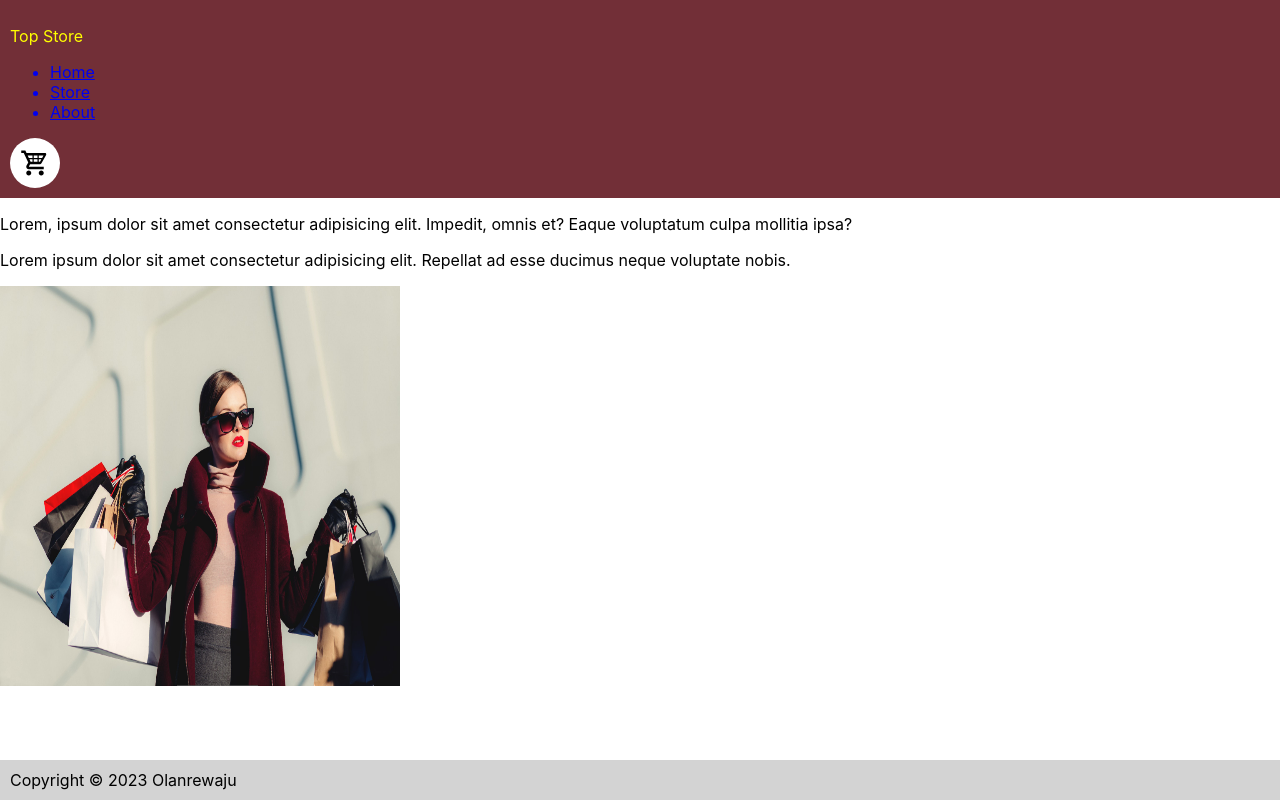
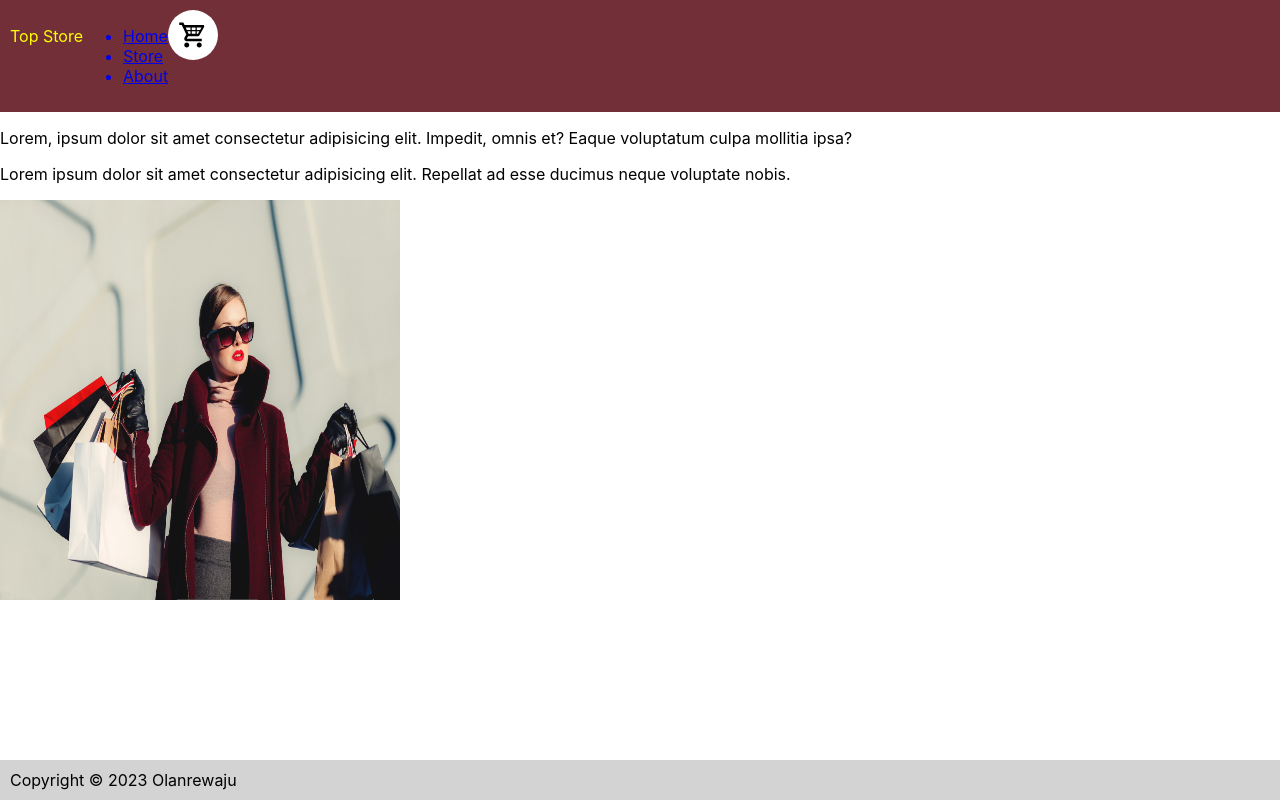
Before and after one commit to Lakatabu01/shopping-cart, a React (Create React App) app: page / in a window 1280 px wide. Built offline with nearby package versions, Linux system fonts and the light colour scheme.

Commit message:
create state to save items purchased

```diff
--- a/src/App.js
+++ b/src/App.js
@@ -1,4 +1,5 @@
 import "./App.css";
+import React, { useState } from "react";
 import { Header } from "./components/header";
 import { BrowserRouter, Routes, Route } from "react-router-dom";
 import { Store } from "./components/store";
@@ -7,13 +8,22 @@ import { About } from "./components/about";
 import { Footer } from "./components/footer";
 
 function App() {
+  const [itemsPurchased, setItemsPurchased] = useState(0);
+
+  const handleClick = () => {
+    setItemsPurchased(itemsPurchased + 1);
+  };
+
   return (
     <BrowserRouter>
       <div className="App">
-        <Header />
+        <Header quantity={itemsPurchased} />
         <Routes>
           <Route path="/" element={<Home />} />
-          <Route path="/store" element={<Store />} />
+          <Route
+            path="/store"
+            element={<Store count={handleClick} items={itemsPurchased} />}
+          />
           <Route path="/about" element={<About />} />
         </Routes>
         <Footer />
--- a/src/components/component.css
+++ b/src/components/component.css
@@ -2,6 +2,7 @@
     background-color:  #722F37;
     margin: 0;
     padding: 10px;
+    display: flex;
 }
 .svg-background{
     background-color: white;
@@ -10,7 +11,29 @@
     border-radius: 25px;
     padding: 10px;
 }
+.svg-container{
+    position: relative;
+    height: 55px;
+    width: 33px;
+}
 .cart{
     height: 30px;
     width: 30px;
 }
+.quantity > div{
+    color: white;
+    padding-left: 2px;
+    padding-bottom: 2px;
+}
+.quantity{
+    position: absolute;
+    bottom: 2px;
+    left: 0px;
+    z-index: 3;
+    background-color: blue;
+    border-radius: 50%;
+    padding: 4px;
+    height: 15px;
+    width: 15px;
+
+}
--- a/src/components/header.js
+++ b/src/components/header.js
@@ -3,7 +3,7 @@ import { Link, NavLink } from "react-router-dom";
 import "./component.css";
 import cartSvg from "../assets/cart-variant.svg";
 
-export const Header = () => {
+export const Header = (props) => {
   const logoStyle = {
     color: "#FFFF00",
   };
@@ -11,6 +11,7 @@ export const Header = () => {
   return (
     <div className="header">
       <p style={logoStyle}>Top Store</p>
+
       <ul>
         <Link to="/">
           <li>Home</li>
@@ -25,8 +26,21 @@ export const Header = () => {
         </NavLink>
       </ul>
 
-      <div className="svg-background">
-        <img src={cartSvg} alt="cart icon" className="cart" />
+      <div className="svg-container">
+        <div className="svg-background">
+          <img src={cartSvg} alt="cart icon" className="cart" />
+
+          {/* This piece of code checks if an item
+        has been added to cart then displays a
+        notification*/}
+          {props.quantity > 0 ? (
+            <div className="quantity">
+              <div> {props.quantity} </div>
+            </div>
+          ) : (
+            ""
+          )}
+        </div>
       </div>
     </div>
   );
--- a/src/components/store.js
+++ b/src/components/store.js
@@ -1,10 +1,6 @@
 import React, { useEffect, useState } from "react";
 
-//i need to figure out how it wont affect in production because
-// the api needs to first of all fetch before it can render to the UI
-//commit the code
-
-export const Store = () => {
+export const Store = (props) => {
   useEffect(() => {
     fetchInfo();
   }, []);
@@ -25,6 +21,7 @@ export const Store = () => {
   //loop through the state and return image and price of the products
   return (
     <div>
+      <p> items purchased : {props.items}</p>
       <div>
         {products.map((item) => (
           <div key={item.id}>
@@ -32,7 +29,7 @@ export const Store = () => {
             <p>{item.title}</p>
             <p>{item.price}</p>
             <div>
-              <button>Add to cart</button>
+              <button onClick={props.count}>Add to cart</button>
             </div>
           </div>
         ))}
```
Also changed, not shown: 1 other file (tests, documents, lock files or other folders).
